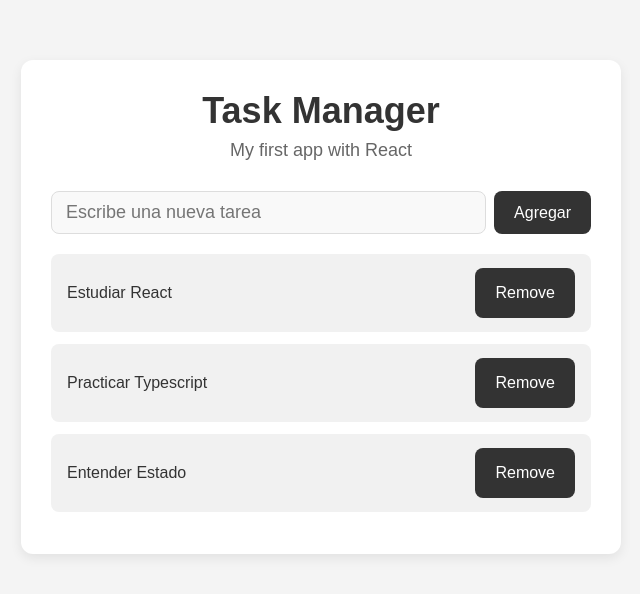
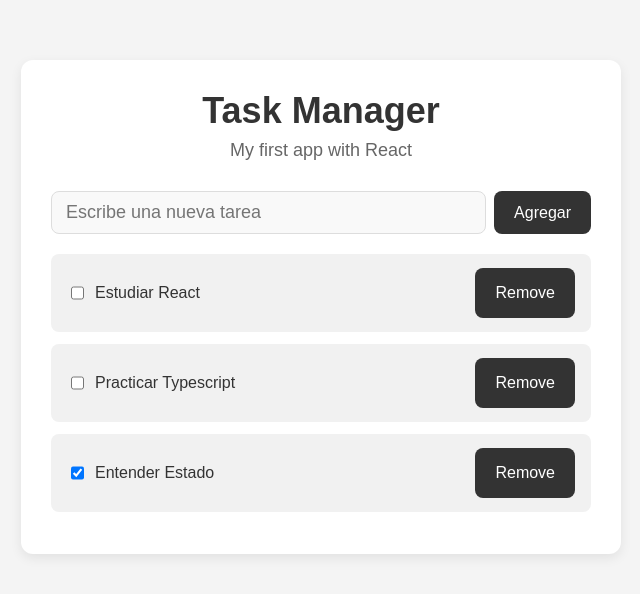
Before and after one commit to MonicaApaza/fs-project, a React (Vite) app: page / in a window 1280 px wide. Shown: the top 594 px of the page, without its empty margins (319-959 px from the left). Built offline with nearby package versions, Linux system fonts and the light colour scheme.

Commit message:
feat: add task completion functionality and update TaskCard and TaskList components

```diff
--- a/src/App.tsx
+++ b/src/App.tsx
@@ -20,11 +20,19 @@ function App() {
     setTasks(tasks.filter(task=> task.id != id));
   }
 
+  const markCompleted = (id:number, completed:boolean) =>{
+    setTasks(tasks.map(task=> task.id === id? {...task, completed : completed}: task));
+  }
+
   return (
     <div className="app-container">
       <Header />
       <TaskInput onAddTask={addTask} />
-      <TaskList tasks={tasks} onRemoveTask={removeTask}/>
+      <TaskList
+        tasks={tasks}
+        onRemoveTask={removeTask}
+        onMarkCompleted={markCompleted}
+      />
     </div>
   );
 }
--- a/src/TaskUtil.tsx
+++ b/src/TaskUtil.tsx
@@ -9,6 +9,7 @@ export type TaskProps = {
   text: string;
   completed: boolean;
   onRemoveTask: (id: number) => void;
+  onMarkCompleted:(id:number, completed:boolean) =>void;
 };
 
 export const maxId = (tasks: Task[]) => {
--- a/src/components/TaskCard.tsx
+++ b/src/components/TaskCard.tsx
@@ -1,13 +1,29 @@
 import { TaskProps } from "../TaskUtil";
 
-function TaskCard({ id, text, completed, onRemoveTask }: TaskProps) {
+function TaskCard({
+  id,
+  text,
+  completed,
+  onRemoveTask,
+  onMarkCompleted,
+}: TaskProps) {
   const handleRemoveTask = () => {
     onRemoveTask(id);
+  };
+
+  const handleCheckChange = () => {
+    onMarkCompleted(id, !completed);
   };
 
   return (
     <li>
       <div className="task-card">
+        <input
+          type="checkbox"
+          placeholder="Mark task completed"
+          onChange={handleCheckChange}
+          checked={completed}
+        />
         <p>{text}</p>
         <button onClick={handleRemoveTask}>Remove</button>
       </div>
--- a/src/components/TaskList.tsx
+++ b/src/components/TaskList.tsx
@@ -4,9 +4,10 @@ import { Task } from "../TaskUtil";
 type TaskListProps = {
   tasks: Task[];
   onRemoveTask: (id: number) => void;
+  onMarkCompleted:(id:number, completed:boolean) =>void;
 };
 
-function TaskList({ tasks, onRemoveTask }: TaskListProps) {
+function TaskList({ tasks, onRemoveTask, onMarkCompleted }: TaskListProps) {
   return (
     <ul>
       {tasks.map((task) => {
@@ -18,6 +19,7 @@ function TaskList({ tasks, onRemoveTask }: TaskListProps) {
             text={text}
             completed={completed}
             onRemoveTask={onRemoveTask}
+            onMarkCompleted={onMarkCompleted}
           />
         );
       })}
--- a/src/index.css
+++ b/src/index.css
@@ -59,7 +59,7 @@ li{
   margin-bottom: 20px;
 }
 
-input{
+input[type="text"]{
   flex:1;
   padding:10px 14px;
   font-size: 18px;
@@ -92,4 +92,9 @@ button:hover{
 .task-card{
   display: flex;
   justify-content: space-between;
+  gap: 8px;
 }
+
+.task-card p{
+  flex: 1;
+}
```
